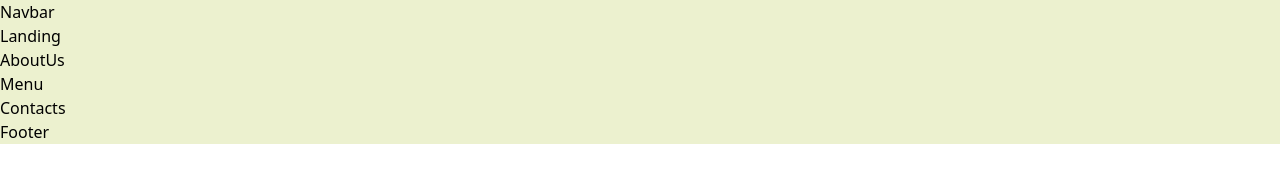
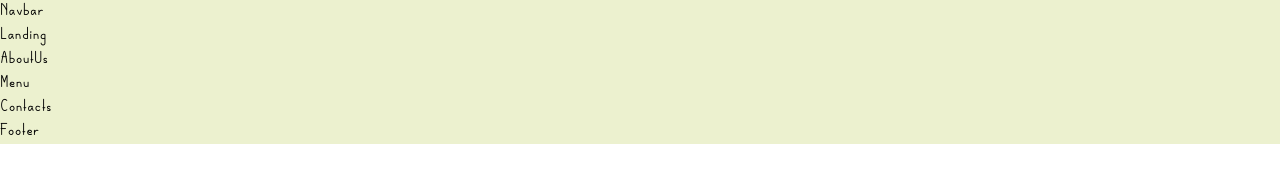
Before and after one commit to Rali-28/the_brewster, a React (Vite) app: page / in a window 1280 px wide. Shown: the top 194 px of the page. Built offline with nearby package versions, Linux system fonts and the light colour scheme.

Commit message:
Update App.jsx

```diff
--- a/src/App.jsx
+++ b/src/App.jsx
@@ -4,7 +4,7 @@ import { AboutUs, Contacts, Footer, Landing, Menu, Navbar } from './components'
 const App = () => (
 
   /* Main Div Container */
-  <div className='bg-primary'>
+  <div className='bg-primary font-coffee'>
 
     {/* Navbar */}
     <div>
```
